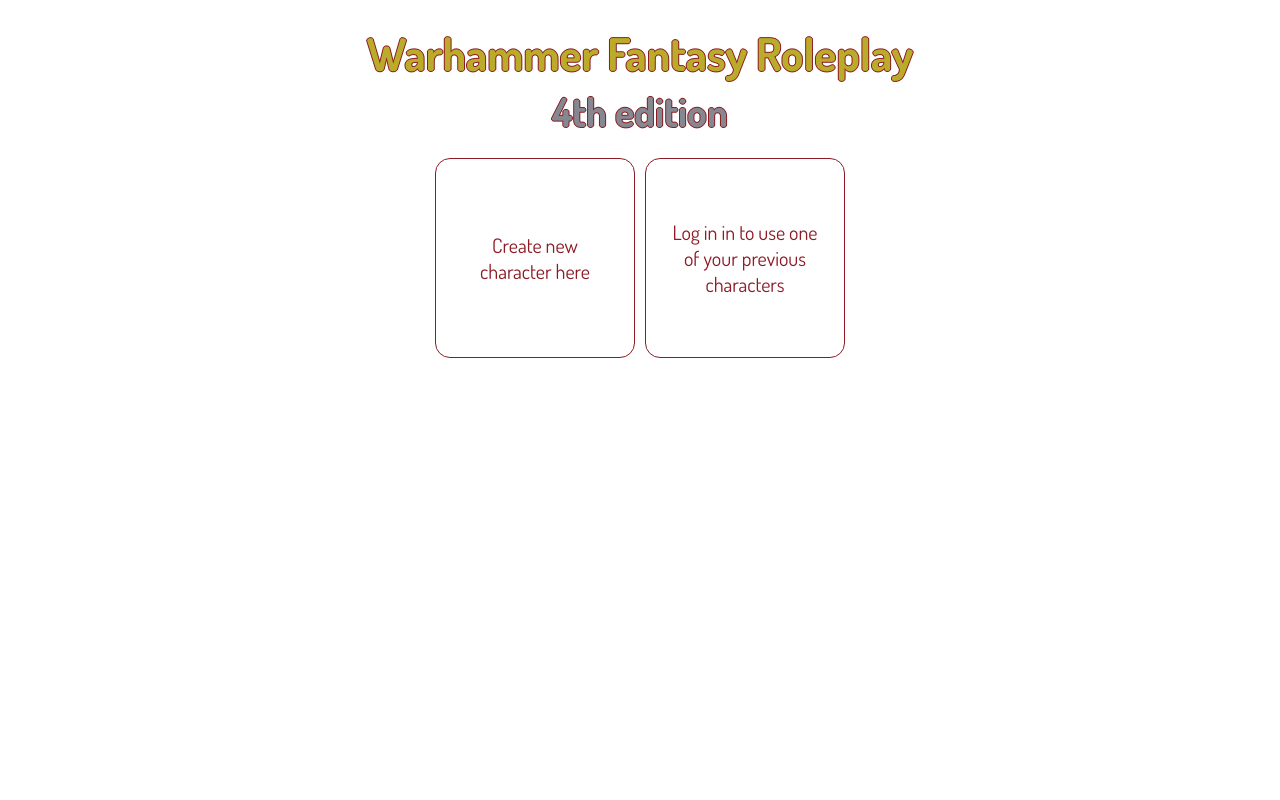
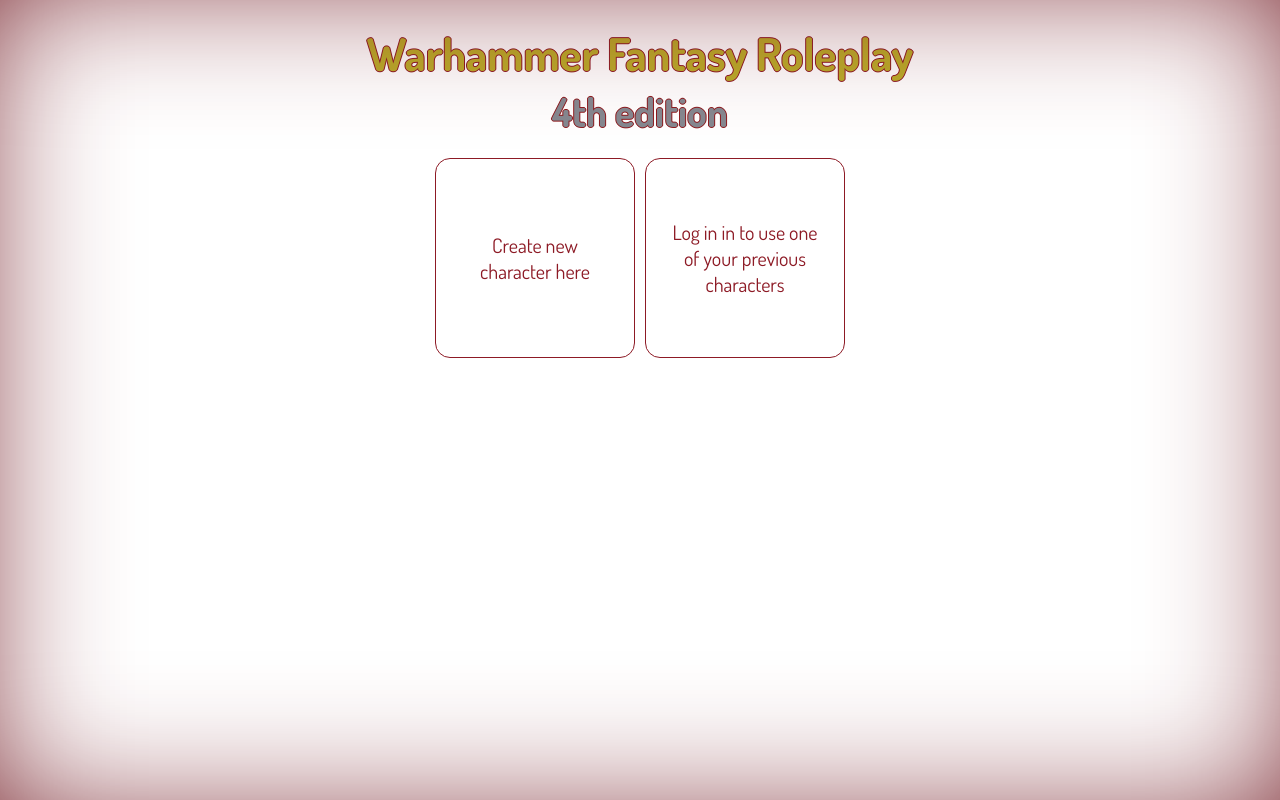
Before and after one commit to imralav/WFRP-4ed-character-sheet, a Vue app in the folder frontend/: page / in a window 1280 px wide. Built offline with nearby package versions, Linux system fonts and the light colour scheme.

Commit message:
Added border shadow for the whole page and rolling animation

```diff
--- a/frontend/src/App.vue
+++ b/frontend/src/App.vue
@@ -33,6 +33,18 @@
     flex-direction: column;
     align-items: center;
     justify-content: center;
+
+    &:after {
+      content: '';
+      position: absolute;
+      left: 0;
+      top: 0;
+      width: 100vw;
+      height: 100vh;
+      z-index: 100;
+      pointer-events: none;
+      box-shadow: inset 0 0 150px -30px rgb(110, 20, 29);
+    }
   }
 
   .route-fade-enter-active {
--- a/frontend/src/components/creator/Creator.vue
+++ b/frontend/src/components/creator/Creator.vue
@@ -55,7 +55,7 @@
 
 <style lang="scss" scoped>
   %bordered-section {
-    border: 1px solid #121212;
+    border: 1px solid #e4e4e4;
     border-radius: 15px;
     padding: 5px;
   }
--- a/frontend/src/components/creator/steps/Species.vue
+++ b/frontend/src/components/creator/steps/Species.vue
@@ -12,7 +12,7 @@
     </div>
     <h2>or roll a die and let the destiny make the choice for you:</h2>
     <div class="species-roll-wrapper">
-      <button @click="rollSpeciesOnce" @mouseover="updateInfo(rollSpeciesInfo)">Roll</button>
+      <button @click="rollSpeciesContinuously(80)" @mouseover="updateInfo(rollSpeciesInfo)">Roll</button>
       <h3>{{rollStatus}}</h3>
     </div>
     <div class="species-confirmation-wrapper">
@@ -62,6 +62,8 @@
       species,
       rollSpeciesInfo,
       rollStatus: '',
+      maxRollTime: 100,
+      minRollTime: 10,
     };
   },
   computed: {
@@ -90,12 +92,23 @@
       this.rollStatus = `(${result}) ${this.currentSpecies.name}`;
       this.updateInfo(this.currentSpecies.info);
     },
+    computeCurrentRollInterval(rollsLeft, totalRolls) {
+      return this.minRollTime + (this.maxRollTime - this.minRollTime) * (totalRolls - rollsLeft) / totalRolls;
+    },
+    rollSpeciesOnceRecursive(rollsLeft, totalRolls) {
+      if (rollsLeft > 0) {
+        this.rollSpeciesOnce();
+        setTimeout(() => {
+          this.rollSpeciesOnceRecursive(--rollsLeft, totalRolls);
+        }, this.computeCurrentRollInterval(rollsLeft, totalRolls));
+      }
+    },
     rollSpeciesContinuously(times) {
-      console.log(`Rolling ${times}`);
+      this.rollSpeciesOnceRecursive(times, times);
       this.updateInfo(this.currentSpecies.info);
     },
     selectSpeciesFromRoll(roll) {
-      if (roll === 0) {
+      if (roll === 100) {
         return 'woodElf';
       }
       if (roll === 99) {
--- a/frontend/src/components/dice/roller.js
+++ b/frontend/src/components/dice/roller.js
@@ -23,7 +23,13 @@
     if (this.isDieSizeTooSmall(dieSize)) {
       return -1;
     }
-    return Math.floor(Math.random() * dieSize);
+    return this.getRandomInt(1, dieSize);
+  }
+
+  getRandomInt(min, max) {
+    min = Math.ceil(min);
+    max = Math.floor(max);
+    return Math.floor(Math.random() * (max - min + 1)) + min;
   }
 }
 
```
